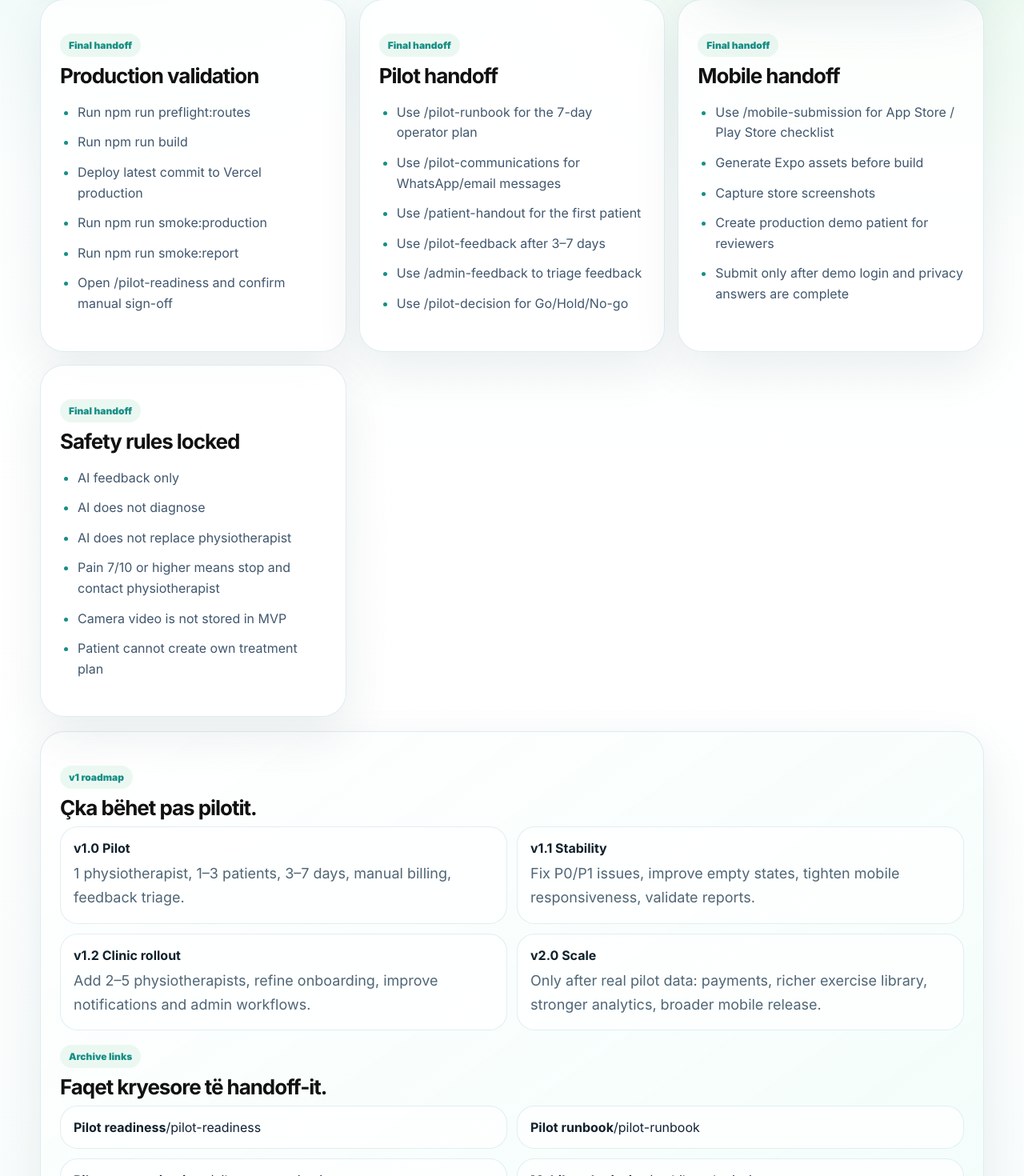
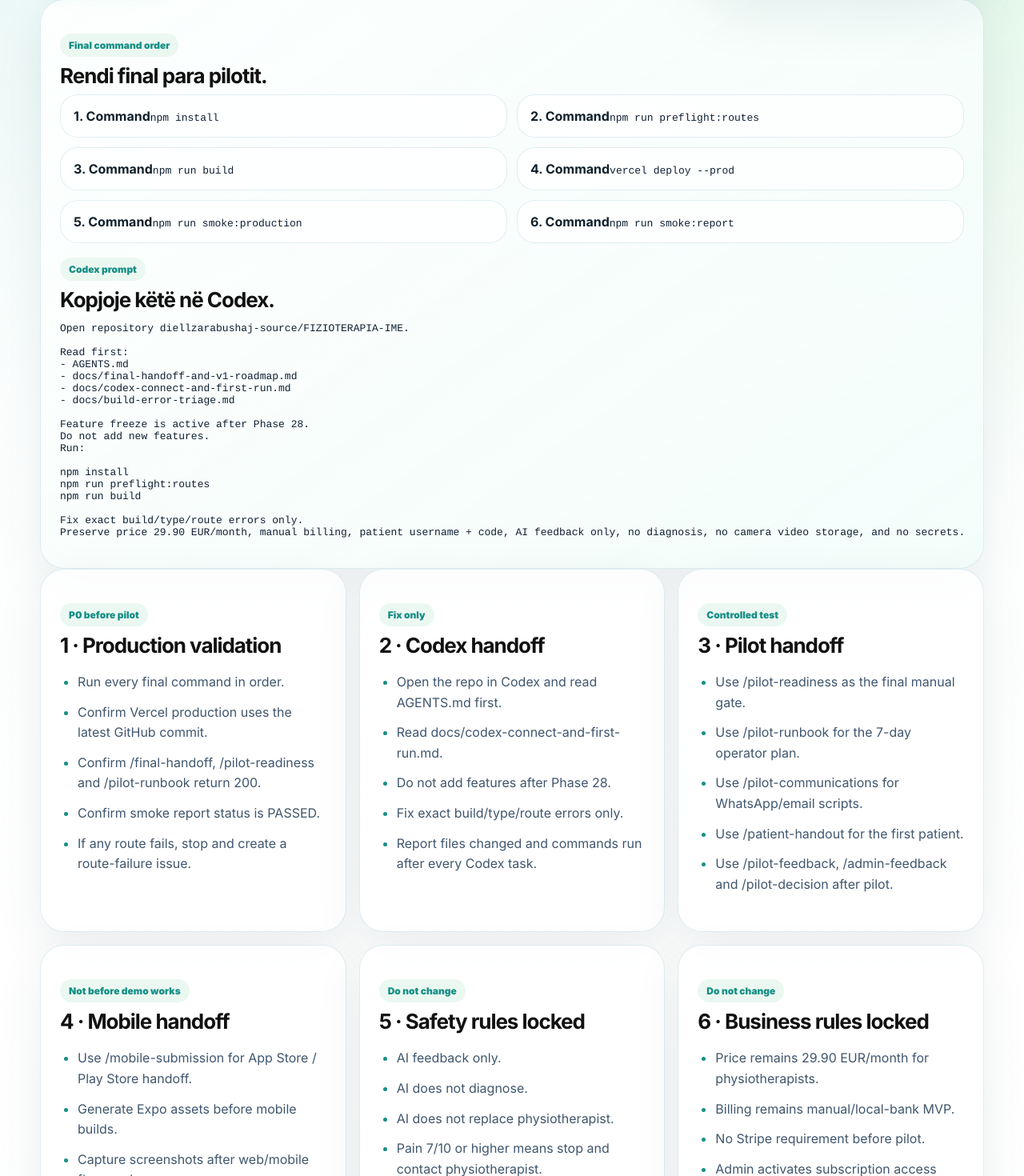
Before and after one commit to diellzarabushaj-source/FIZIOTERAPIA-IME, a Next.js app: page /final-handoff in a window 1280 px wide. Shown: the part 506-1976 px from the top of the page at 80% size. Built offline with nearby package versions, Linux system fonts and the light colour scheme; no server answers.

Commit message:
Polish phase 28 final handoff page

```diff
--- a/app/final-handoff/page.tsx
+++ b/app/final-handoff/page.tsx
@@ -1,47 +1,80 @@
 import { BrandMark } from "@/components/BrandMark";
+
+const commandOrder = [
+  "npm install",
+  "npm run preflight:routes",
+  "npm run build",
+  "vercel deploy --prod",
+  "npm run smoke:production",
+  "npm run smoke:report",
+];
 
 const handoffSections = [
   {
-    title: "Production validation",
+    title: "1 · Production validation",
+    status: "P0 before pilot",
     items: [
-      "Run npm run preflight:routes",
-      "Run npm run build",
-      "Deploy latest commit to Vercel production",
-      "Run npm run smoke:production",
-      "Run npm run smoke:report",
-      "Open /pilot-readiness and confirm manual sign-off",
+      "Run every final command in order.",
+      "Confirm Vercel production uses the latest GitHub commit.",
+      "Confirm /final-handoff, /pilot-readiness and /pilot-runbook return 200.",
+      "Confirm smoke report status is PASSED.",
+      "If any route fails, stop and create a route-failure issue.",
     ],
   },
   {
-    title: "Pilot handoff",
+    title: "2 · Codex handoff",
+    status: "Fix only",
     items: [
-      "Use /pilot-runbook for the 7-day operator plan",
-      "Use /pilot-communications for WhatsApp/email messages",
-      "Use /patient-handout for the first patient",
-      "Use /pilot-feedback after 3–7 days",
-      "Use /admin-feedback to triage feedback",
-      "Use /pilot-decision for Go/Hold/No-go",
+      "Open the repo in Codex and read AGENTS.md first.",
+      "Read docs/codex-connect-and-first-run.md.",
+      "Do not add features after Phase 28.",
+      "Fix exact build/type/route errors only.",
+      "Report files changed and commands run after every Codex task.",
     ],
   },
   {
-    title: "Mobile handoff",
+    title: "3 · Pilot handoff",
+    status: "Controlled test",
     items: [
-      "Use /mobile-submission for App Store / Play Store checklist",
-      "Generate Expo assets before build",
-      "Capture store screenshots",
-      "Create production demo patient for reviewers",
-      "Submit only after demo login and privacy answers are complete",
+      "Use /pilot-readiness as the final manual gate.",
+      "Use /pilot-runbook for the 7-day operator plan.",
+      "Use /pilot-communications for WhatsApp/email scripts.",
+      "Use /patient-handout for the first patient.",
+      "Use /pilot-feedback, /admin-feedback and /pilot-decision after pilot.",
     ],
   },
   {
-    title: "Safety rules locked",
+    title: "4 · Mobile handoff",
+    status: "Not before demo works",
     items: [
-      "AI feedback only",
-      "AI does not diagnose",
-      "AI does not replace physiotherapist",
-      "Pain 7/10 or higher means stop and contact physiotherapist",
-      "Camera video is not stored in MVP",
-      "Patient cannot create own treatment plan",
+      "Use /mobile-submission for App Store / Play Store handoff.",
+      "Generate Expo assets before mobile builds.",
+      "Capture screenshots after web/mobile flow works.",
+      "Create production demo patient for reviewers.",
+      "Submit only after demo login and privacy answers are complete.",
+    ],
+  },
+  {
+    title: "5 · Safety rules locked",
+    status: "Do not change",
+    items: [
+      "AI feedback only.",
+      "AI does not diagnose.",
+      "AI does not replace physiotherapist.",
+      "Pain 7/10 or higher means stop and contact physiotherapist.",
+      "Camera video is not stored in MVP.",
+      "Patient cannot create own treatment plan.",
+    ],
+  },
+  {
+    title: "6 · Business rules locked",
+    status: "Do not change",
+    items: [
+      "Price remains 29.90 EUR/month for physiotherapists.",
+      "Billing remains manual/local-bank MVP.",
+      "No Stripe requirement before pilot.",
+      "Admin activates subscription access manually.",
+      "Patient uses username + code only.",
     ],
   },
 ];
@@ -54,6 +87,8 @@ const roadmap = [
 ];
 
 const archiveLinks = [
+  ["Final handoff", "/final-handoff"],
+  ["Codex connect", "docs/codex-connect-and-first-run.md"],
   ["Pilot readiness", "/pilot-readiness"],
   ["Pilot runbook", "/pilot-runbook"],
   ["Pilot communications", "/pilot-communications"],
@@ -61,6 +96,35 @@ const archiveLinks = [
   ["QA checklist", "/qa-checklist"],
   ["Pilot decision", "/pilot-decision"],
 ];
+
+const stopReasons = [
+  "npm run build fails",
+  "Any public pilot route returns 404/500",
+  "Patient sees wrong data",
+  "Feedback cannot be saved",
+  "Admin cannot triage feedback",
+  "Safety text is missing or weak",
+  "Any secret appears in source code or browser output",
+];
+
+const codexPrompt = `Open repository diellzarabushaj-source/FIZIOTERAPIA-IME.
+
+Read first:
+- AGENTS.md
+- docs/final-handoff-and-v1-roadmap.md
+- docs/codex-connect-and-first-run.md
+- docs/build-error-triage.md
+
+Feature freeze is active after Phase 28.
+Do not add new features.
+Run:
+
+npm install
+npm run preflight:routes
+npm run build
+
+Fix exact build/type/route errors only.
+Preserve price 29.90 EUR/month, manual billing, patient username + code, AI feedback only, no diagnosis, no camera video storage, and no secrets.`;
 
 export default function FinalHandoffPage() {
   return (
@@ -80,7 +144,7 @@ export default function FinalHandoffPage() {
           <span className="badge">Phase 28 · Final archive & v1 roadmap</span>
           <h1>Final handoff për Fizioterapia ime.</h1>
           <p>
-            Ky është fundi i feature-building për pilotin. Tash kalojmë në Codex build fixes, Vercel deploy, smoke test dhe real pilot testing.
+            Kjo është faqja finale e projektit para pilotit. Prej këtu nuk shtojmë features të reja: vetëm Codex build fixes, route fixes, safety fixes dhe real pilot testing.
           </p>
           <div className="hero-actions">
             <a className="button" href="/pilot-readiness">Start final gate</a>
@@ -89,15 +153,35 @@ export default function FinalHandoffPage() {
         </div>
         <div className="launch-status-card ready">
           <span className="mini-badge">Status</span>
-          <strong>Feature freeze after Phase 28</strong>
-          <p>Prej tash: vetëm build fixes, bugs, safety dhe pilot feedback.</p>
+          <strong>Feature freeze active</strong>
+          <p>Çdo ndryshim i ri duhet të jetë bug fix, build fix, route fix, safety fix ose feedback-driven fix pas pilotit.</p>
+        </div>
+      </section>
+
+      <section className="launch-panel soft">
+        <div>
+          <span className="mini-badge">Final command order</span>
+          <h2>Rendi final para pilotit.</h2>
+          <div className="decision-rule-list compact-rules">
+            {commandOrder.map((command, index) => (
+              <article key={command}>
+                <strong>{index + 1}. Command</strong>
+                <code>{command}</code>
+              </article>
+            ))}
+          </div>
+        </div>
+        <div>
+          <span className="mini-badge">Codex prompt</span>
+          <h2>Kopjoje këtë në Codex.</h2>
+          <pre>{codexPrompt}</pre>
         </div>
       </section>
 
       <section className="launch-grid readiness-grid">
         {handoffSections.map((section) => (
           <article className="launch-card" key={section.title}>
-            <span className="mini-badge">Final handoff</span>
+            <span className="mini-badge">{section.status}</span>
             <h2>{section.title}</h2>
             <ul className="support-list">
               {section.items.map((item) => <li key={item}>{item}</li>)}
@@ -126,7 +210,7 @@ export default function FinalHandoffPage() {
             {archiveLinks.map(([label, href]) => (
               <article key={href}>
                 <strong>{label}</strong>
-                <a href={href}>{href}</a>
+                {href.startsWith("/") ? <a href={href}>{href}</a> : <code>{href}</code>}
               </article>
             ))}
           </div>
@@ -135,11 +219,11 @@ export default function FinalHandoffPage() {
 
       <section className="launch-panel warning">
         <div>
-          <span className="mini-badge">Final rule</span>
-          <h2>Mos shto features të reja para pilotit.</h2>
-          <p>
-            Çdo ndryshim i ri duhet të jetë bug fix, safety fix, build fix ose feedback-driven improvement pas pilotit të parë.
-          </p>
+          <span className="mini-badge">Stop list</span>
+          <h2>Mos e nis pilotin nëse ndodh ndonjëra prej këtyre.</h2>
+          <ul className="support-list">
+            {stopReasons.map((reason) => <li key={reason}>{reason}</li>)}
+          </ul>
         </div>
         <a className="button" href="/pilot-decision">Go/Hold/No-go</a>
       </section>
```
